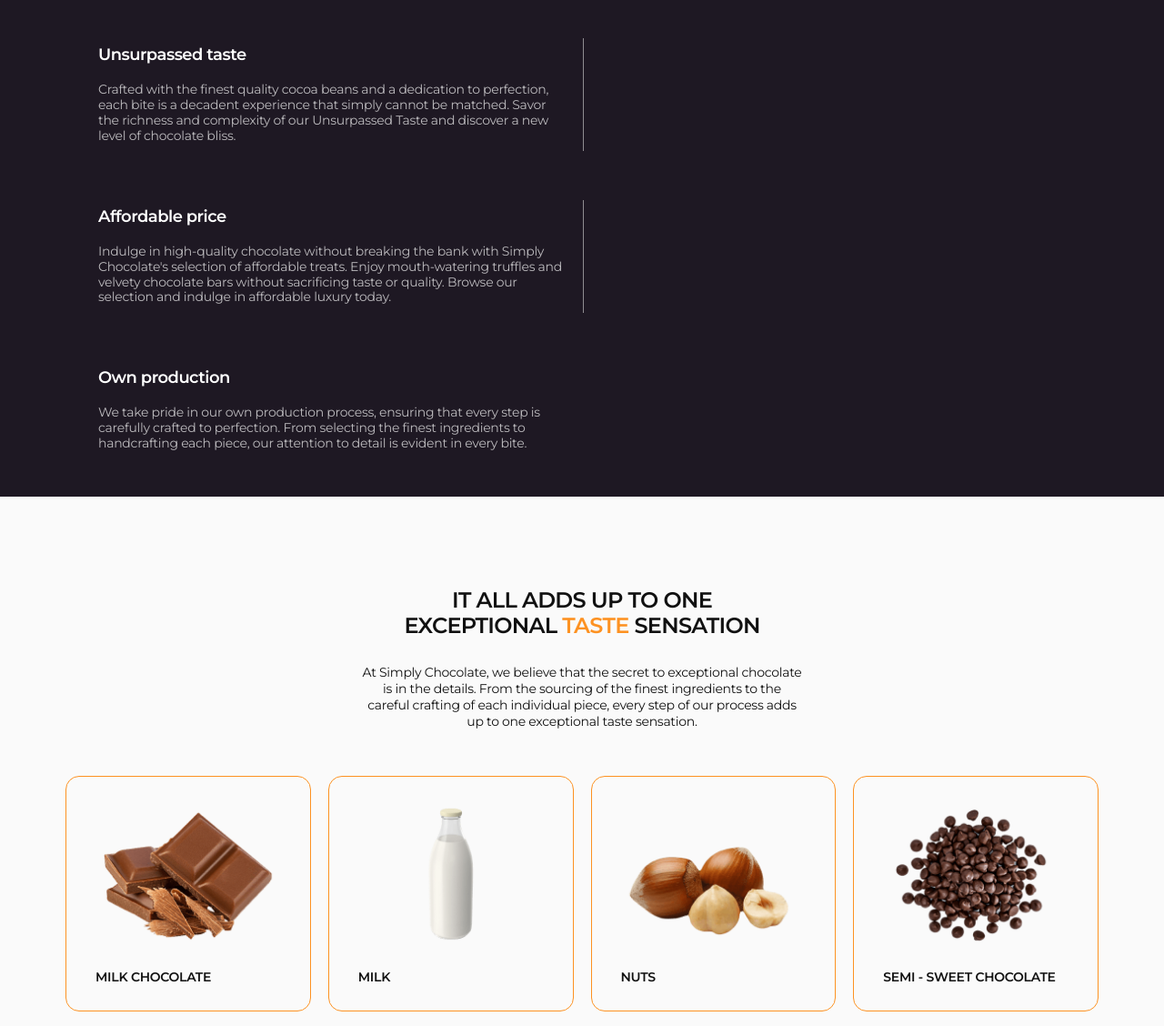
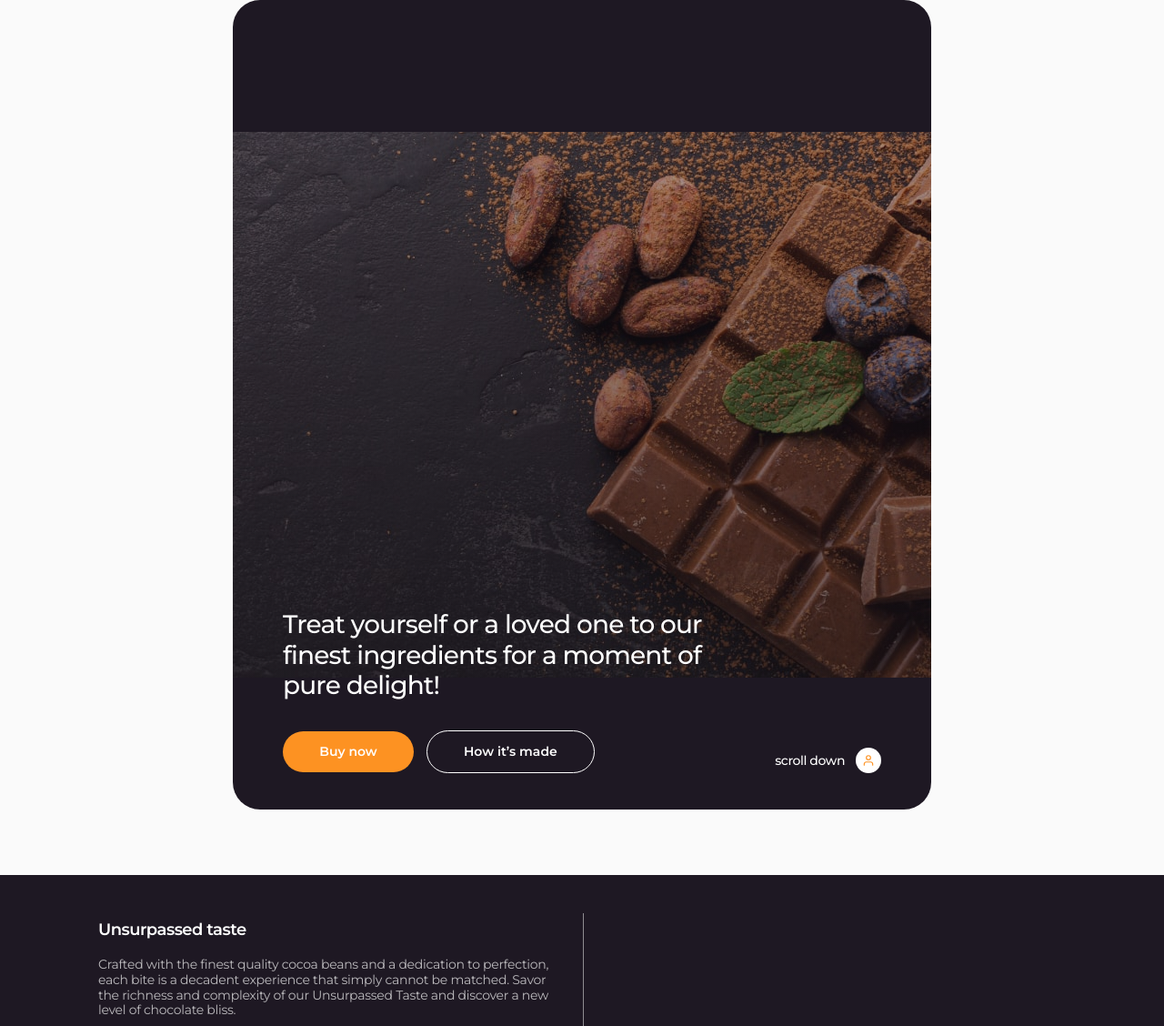
Before and after one commit to iryna-kleimonova/cw-1-html-adapt, a plain HTML site: page index.html in a window 1280 px wide. Shown: the top 1128 px of the page at 91% size. Drawn offline with nearby package versions, Linux system fonts and the light colour scheme.

Commit message:
add adapt

```diff
--- a/css/styles.css
+++ b/css/styles.css
@@ -157,22 +157,30 @@ img {
     url(../images/main-bg.jpg);
   background-repeat: no-repeat;
   background-position: center;
-  max-width: 1200px;
+  /* max-width: 1200px; */
   margin: 0 auto;
   margin-bottom: 72px;
+  max-width: 375px;
 }
 .hero-wrapper {
-  padding: 380px 40px 40px 40px;
+  padding: 395px 20px 20px 20px;
 }
 .hero-title {
+  /* font-size: 28px; */
+  font-size: 20px;
   font-weight: 500;
-  font-size: 28px;
-  line-height: 1.21;
+  line-height: 1.2;
   letter-spacing: -0.03em;
-  color: #fff;
+  color: #ffffff;
   margin-bottom: 32px;
-  max-width: 484px;
+  max-width: 290px;
 }
+
+.hero-button {
+  display: flex;
+  flex-wrap: wrap;
+}
+
 .hero-btn {
   font-weight: 600;
   font-size: 14px;
@@ -182,8 +190,10 @@ img {
   cursor: pointer;
   border: none;
   border-radius: 100px;
-  padding: 14px 40px;
-  min-width: 144px;
+  /* padding: 14px 40px; */
+  padding: 12px 28px;
+  /* min-width: 144px; */
+  min-width: 120px;
   margin-right: 14px;
   /* transition-property: background-color, color;
   transition-duration: 300ms;
@@ -203,8 +213,10 @@ img {
   cursor: pointer;
   border: 1px solid #fff;
   border-radius: 100px;
-  padding: 14px 40px;
-  min-width: 183px;
+  /* padding: 14px 40px; */
+  padding: 12px 28px;
+  /* min-width: 183px; */
+  min-width: 159px;
   background-color: transparent;
 }
 
@@ -219,7 +231,22 @@ img {
   letter-spacing: -0.03em;
   color: #fff;
   cursor: pointer;
-  margin-left: auto;
+  /* margin-left: auto; */
+  margin-top: 32px;
+  display: flex;
+  align-items: center;
+  gap: 12px;
+  &::after {
+    content: "";
+    width: 28px;
+    height: 28px;
+    border-radius: 50%;
+    background-color: #ffffff;
+    background-image: url(../images/user.svg);
+    background-repeat: no-repeat;
+    background-position: center;
+    background-size: 50%;
+  }
 }
 
 .hero-button {
@@ -792,6 +819,35 @@ img {
     line-height: 1.17;
   }
 
+  .hero {
+    max-width: 768px;
+  }
+
+  .hero-wrapper {
+    padding: 670px 40px 40px 40px;
+  }
+
+  .hero-title {
+    font-size: 28px;
+    max-width: 484px;
+  }
+
+  .hero-btn {
+    min-width: 144px;
+    padding: 14px 40px;
+  }
+
+  .hero-btn-link {
+    padding: 14px 40px;
+    min-width: 183px;
+  }
+
+  .hero-btn-scroll {
+    margin-top: unset;
+    align-self: end;
+    margin-left: auto;
+  }
+
   .features {
     padding-top: 50px;
     padding-bottom: 50px;
--- a/index.html
+++ b/index.html
@@ -49,12 +49,12 @@
       </div>
     </header> -->
     <main>
-      <!-- <section class="hero">
+      <section class="hero">
         <div class="container">
           <div class="hero-wrapper">
             <h1 class="hero-title">
-              Treat yourself or a loved one to our finest ingredients for a moment
-              of pure delight!
+              Treat yourself or a loved one to our finest ingredients for a
+              moment of pure delight!
             </h1>
             <div class="hero-button">
               <button class="hero-btn" type="button">Buy now</button>
@@ -63,7 +63,7 @@
             </div>
           </div>
         </div>
-      </section> -->
+      </section>
       <section id="features" class="features">
         <div class="container">
           <h2 class="visually-hidden">Features</h2>
```
